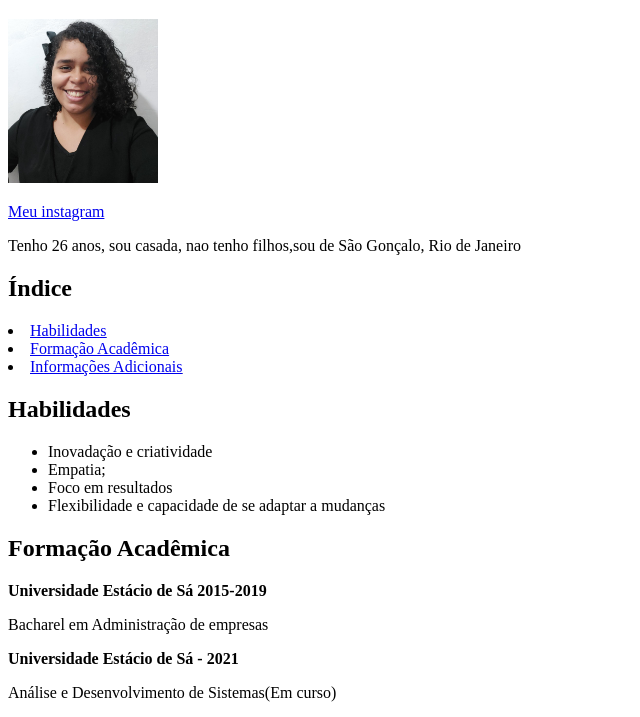
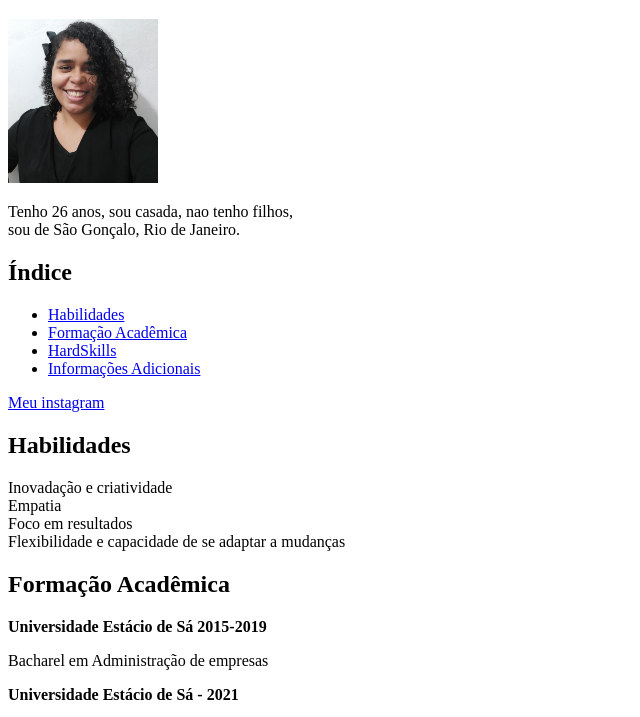
Before and after one commit to SamaraBastos/SamaraBastos.github.io, a plain HTML site: page index.html in a window 1280 px wide. Shown: the part 61-778 px from the top of the page, without its empty margins (0-640 px from the left). Drawn offline with Linux system fonts and the light colour scheme.

Commit message:
Portfolio

```diff
--- a/index.html
+++ b/index.html
@@ -3,46 +3,53 @@
 <head>
     <meta charset="UTF-8">
     <title>Samara Bastos de Almeidat</title>
+    <style>
+
+
+
+    </style>
 </head>
 <body>
   <h1>Samara Bastos de Almeida</h1>
+
   <img src="/Minha foto.jpeg" width="150px" alt="Foto de Samara">
 
-
-
-  <p><a href="https://www.instagram.com/samarabbastos/" target="_blank"> Meu instagram</a></p>
-
-  <p>Tenho 26 anos, sou casada, nao tenho filhos,sou de São Gonçalo, Rio de Janeiro</p>
-
-
-
+  <p>Tenho 26 anos, sou casada, nao tenho filhos,<br> sou de São Gonçalo, Rio de Janeiro.</p>
 
   <h2>Índice</h2>
 
-  <u>
+  <ul>
    <li> <a href="#Habilidades"> Habilidades</a></li>
    <li> <a href="#Formação">Formação Acadêmica</a></li>
+   <li><a href="#hard">HardSkills</a></li>
    <li> <a href="#Informações"> Informações Adicionais</a></li>
-  </u>
+  </ul>
+
+  <a href="https://www.instagram.com/samarabbastos/" target="_blank" >Meu instagram</a>
 
 
   <h2 id="Habilidades">Habilidades</h2>
 
-  <ul>
-      <li>Inovadação e criatividade</li>
-      <li>Empatia;</li>
-      <li>Foco em resultados</li>
-      <li>Flexibilidade e capacidade de se adaptar a mudanças</li>
-  </ul>
+
+    <p>Inovadação e criatividade <br>
+      Empatia <br>
+      Foco em resultados <br>
+      Flexibilidade e capacidade de se adaptar a mudanças</p>
+
 
     <h2 id="Formação">Formação Acadêmica</h2>
 
     <p><b>Universidade Estácio de Sá 2015-2019</b></p>
      <p>Bacharel em Administração de empresas</p>
+     <p><b>Universidade Estácio de Sá - 2021</b></p>
+     <p>Análise e Desenvolvimento de Sistemas(Em curso)</p>
+
+     <h2 id="hard">HardSkills</h2>
 
 
-    <p><b>Universidade Estácio de Sá - 2021</b></p>
-      <p>Análise e Desenvolvimento de Sistemas(Em curso)</p>
+      <p>Git e GitHub <br> HTML <br> CSS </p>
+
+
 
      <h2 id="Informações">Informações Adicionais</h2>
 
```
